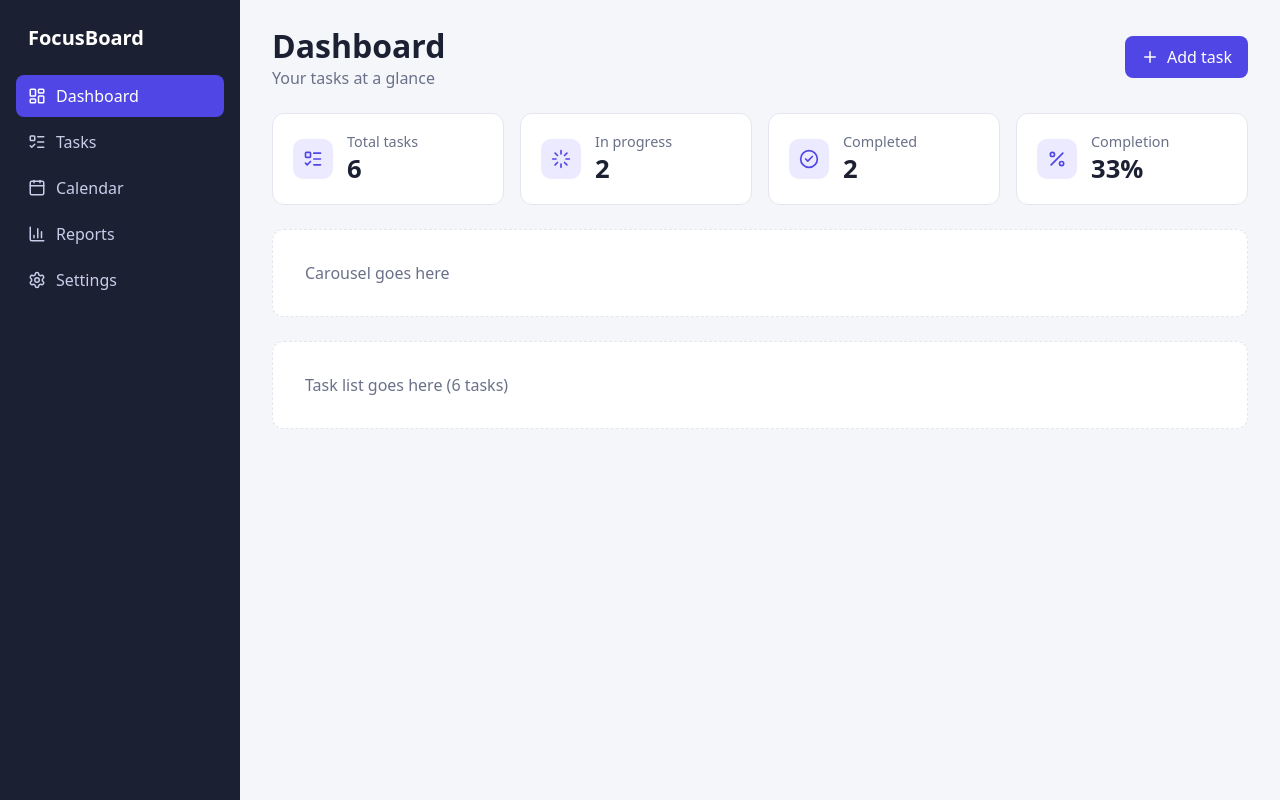
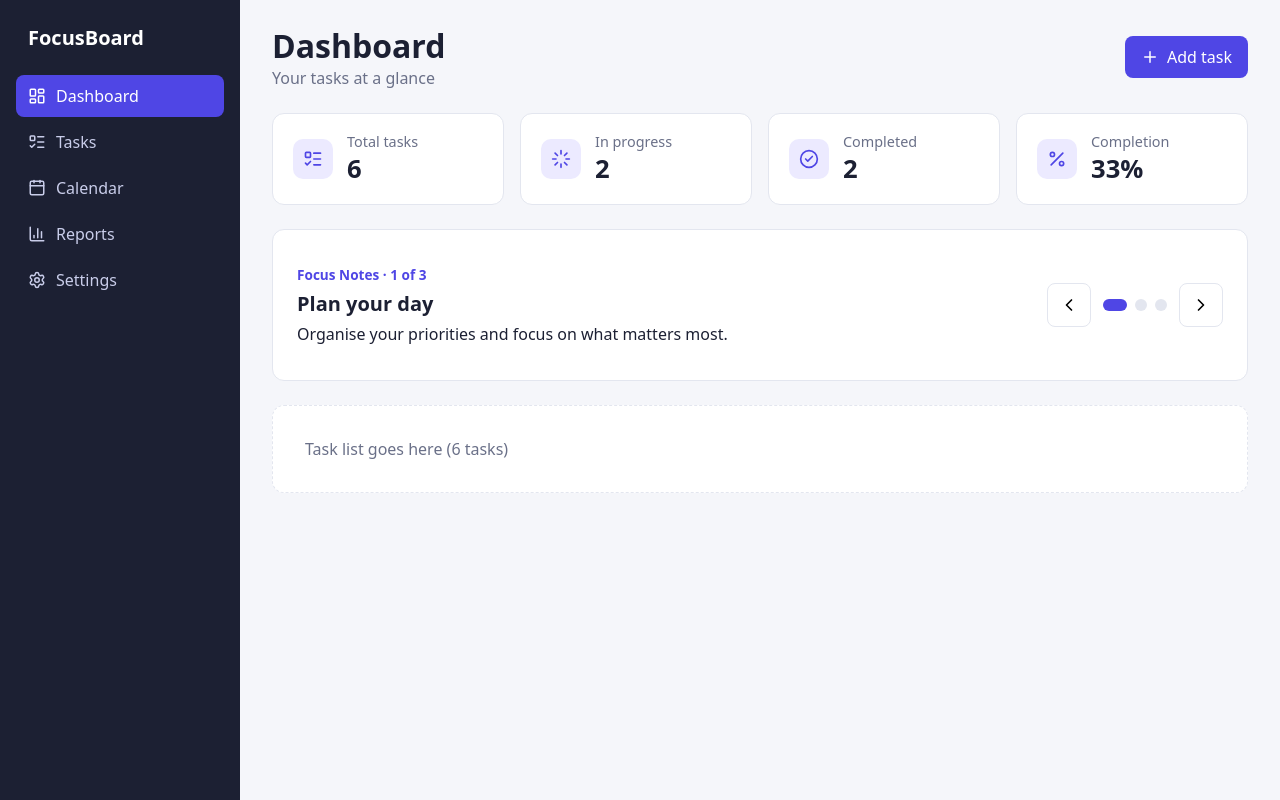
Before and after one commit to akanksha519/focusboard, a React (Vite) app: page / in a window 1280 px wide. Built offline with nearby package versions, Linux system fonts and the light colour scheme.

Commit message:
Add Focus Notes carousel

```diff
--- a/src/App.jsx
+++ b/src/App.jsx
@@ -1,5 +1,6 @@
 import useLocalStorage from './hooks/useLocalStorage'
 import { sampleTasks, STATUS } from './data/sampleTasks'
+import FocusNotes from './components/FocusNotes'
 import { ListTodo, Loader, CircleCheck, Percent } from 'lucide-react'
 import Sidebar from './components/Sidebar'
 import Header from './components/Header'
@@ -27,7 +28,7 @@ export default function App() {
           <StatCard title="Completion" value={`${completion}%`} icon={Percent} />
         </section>
 
-        <section aria-label="Focus Notes" className="placeholder">Carousel goes here</section>
+        <FocusNotes />
         <section aria-label="Tasks" className="placeholder">
           Task list goes here ({tasks.length} tasks)
         </section>
--- a/src/components/FocusNotes.jsx
+++ b/src/components/FocusNotes.jsx
@@ -0,0 +1,50 @@
+import { useState } from 'react'
+import { ChevronLeft, ChevronRight } from 'lucide-react'
+import { focusNotes } from '../data/focusNotes'
+
+export default function FocusNotes() {
+  const [index, setIndex] = useState(0)
+  const total = focusNotes.length
+  const note = focusNotes[index]
+
+  const goPrev = () => setIndex(i => (i - 1 + total) % total)
+  const goNext = () => setIndex(i => (i + 1) % total)
+
+  return (
+    <section className="carousel" aria-roledescription="carousel" aria-label="Focus Notes">
+      <div
+        className="slide"
+        role="group"
+        aria-roledescription="slide"
+        aria-label={`${index + 1} of ${total}`}
+        aria-live="polite"
+      >
+        <p className="slide-count">Focus Notes · {index + 1} of {total}</p>
+        <h2>{note.title}</h2>
+        <p>{note.text}</p>
+      </div>
+
+      <div className="carousel-controls">
+        <button className="icon-btn" onClick={goPrev} aria-label="Previous note">
+          <ChevronLeft size={20} aria-hidden="true" />
+        </button>
+
+        <div className="dots">
+          {focusNotes.map((n, i) => (
+            <button
+              key={n.id}
+              className={i === index ? 'dot active' : 'dot'}
+              onClick={() => setIndex(i)}
+              aria-label={`Go to note ${i + 1}`}
+              aria-current={i === index}
+            />
+          ))}
+        </div>
+
+        <button className="icon-btn" onClick={goNext} aria-label="Next note">
+          <ChevronRight size={20} aria-hidden="true" />
+        </button>
+      </div>
+    </section>
+  )
+}
--- /dev/null
+++ b/src/data/focusNotes.js
@@ -0,0 +1,5 @@
+export const focusNotes = [
+  { id: 1, title: 'Plan your day', text: 'Organise your priorities and focus on what matters most.' },
+  { id: 2, title: 'Work in focused blocks', text: 'Silence notifications and finish one task before starting the next.' },
+  { id: 3, title: 'Review your progress', text: 'Mark finished tasks as completed and pick tomorrow\'s top priority.' },
+]
--- a/src/index.css
+++ b/src/index.css
@@ -132,3 +132,49 @@ h1, p { margin: 0; }
 @media (max-width: 900px) {
   .stats { grid-template-columns: repeat(2, 1fr); }
 }
+.carousel {
+  display: flex;
+  align-items: center;
+  justify-content: space-between;
+  gap: 16px;
+  min-height: 152px;
+  padding: 20px 24px;
+  background: var(--surface);
+  border: 1px solid var(--border);
+  border-radius: var(--radius);
+}
+
+.slide { display: grid; gap: 6px; max-width: 640px; }
+.slide-count { color: var(--accent); font-size: 0.85rem; font-weight: 600; }
+.slide h2 { margin: 0; font-size: 1.25rem; }
+
+.carousel-controls { display: flex; align-items: center; gap: 12px; }
+
+.icon-btn {
+  display: grid;
+  place-items: center;
+  width: 44px;
+  height: 44px;
+  background: var(--surface);
+  border: 1px solid var(--border);
+  border-radius: 8px;
+  cursor: pointer;
+}
+
+.dots { display: flex; gap: 8px; }
+
+.dot {
+  width: 12px;
+  height: 12px;
+  padding: 0;
+  border: 0;
+  border-radius: 99px;
+  background: var(--border);
+  cursor: pointer;
+}
+
+.dot.active { width: 24px; background: var(--accent); }
+
+@media (max-width: 600px) {
+  .carousel { flex-direction: column; align-items: flex-start; }
+}
```
